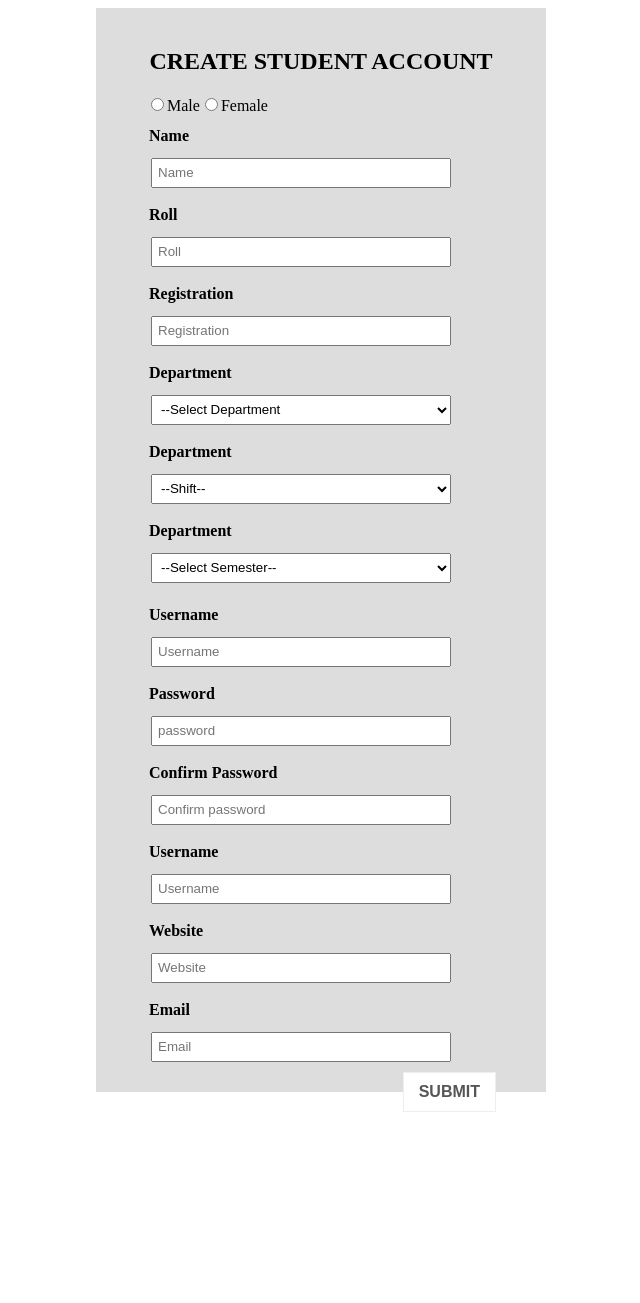
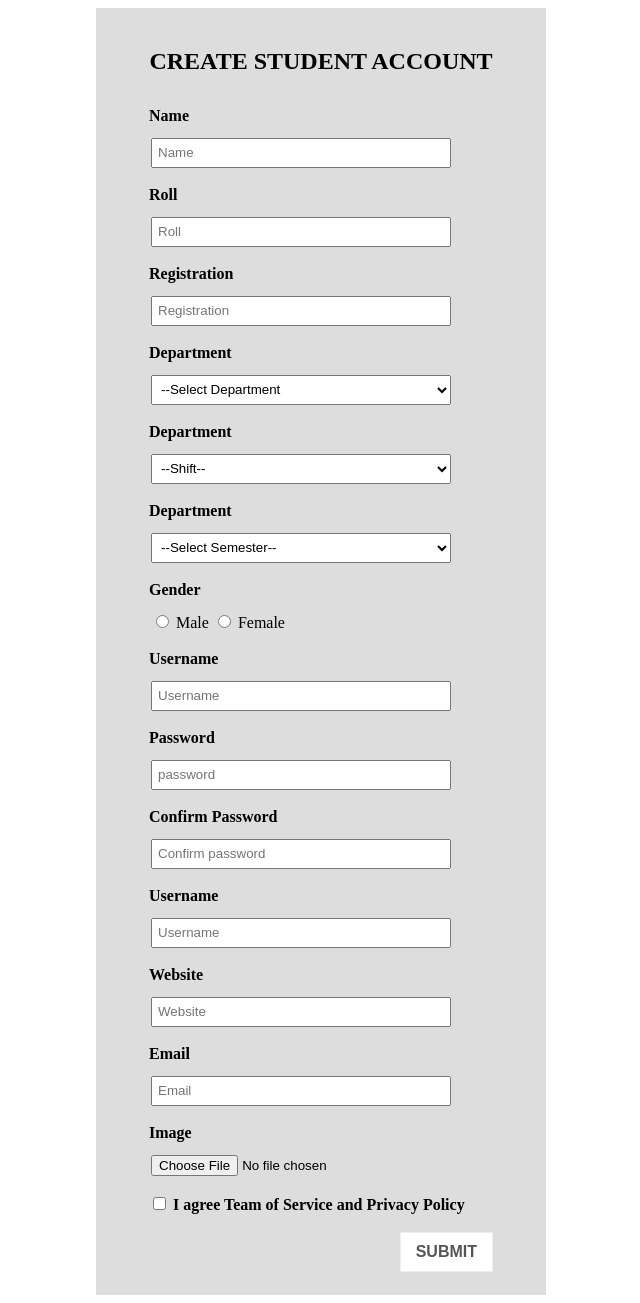
Before and after one commit to humaun-kabir/form_validation_3, a PHP site: page / in a window 1280 px wide. Shown: the whole page, without its empty margins (319-959 px from the left). Before the commit the page ends 1112 px from the top, so only its background shows below. Run offline with PHP 8.4, Linux system fonts and the light colour scheme.

Commit message:
correction is done

```diff
--- a/index.php
+++ b/index.php
@@ -72,7 +72,7 @@
             $error_msg['pass3'] = "Password must be 8-20";
         }
         $website = $_POST['website'];
-        if(filter_var($website,FILTER_VALIDATE_URL)){
+        if(!filter_var($website,FILTER_VALIDATE_URL)){
             $error_msg['website'] = "invalid website address";
         }
 
@@ -80,6 +80,23 @@
         if(!filter_var($email, FILTER_VALIDATE_EMAIL)){
             $error_msg['email'] = "invalid email";
         }
+
+        if($_FILES['img']['name']){
+
+           //if($_FILES['img']['size'] <= (1024*1024)) && ($_FILES['img']['type'] == "image/jpeg") && ($_FILES['img']['type'] == "image/png"){
+
+                move_uploaded_file($_FILES['img']['tmp_name'],"upload/" .time() .rand() .$_FILES['img']['name']);
+
+
+        }
+        else{
+            $error_msg['img'] = "Image is required";
+        }
+
+        if(empty($_POST['agree'])){
+            $error_msg['agree'] = "please checked";
+        }
+
 
     }
 ?>
@@ -188,12 +205,13 @@
                     </td>
                     <td>
                         <input type="text" class="text" id="reg" name="reg" placeholder="Registration">
-                    </td>
+
                     <?php
                             if(isset($error_msg['reg'])){
                                 echo"<div class='error'>". $error_msg['reg']."</div>";
                             }
-                        ?>
+                    ?>
+                    </td>
                 </tr>
 
                 <tr class="row">
@@ -251,7 +269,8 @@
                 </tr>
 
                 <tr class="row">
-                    <input type="radio" name="sex" id="sex" value="male" <?php if(isset($sex) && $sex = 'male') echo 'checked = "checked"'; ?>>
+                    <td class="label"><label for="sex">Gender</lable></td>
+                    <td><input type="radio" name="sex" id="sex" value="male" <?php if(isset($sex) && $sex = 'male') echo 'checked = "checked"'; ?>>
                     <label for="sex">Male</label>
                     <input type="radio" name="sex" id="sex" value="female" <?php if(isset($sex) && $sex = 'female') echo 'checked = "checked"'; ?>>
                     <label for="sex">Female</label>
@@ -260,6 +279,7 @@
                                 echo"<div class='error'>". $error_msg['sex']."</div>";
                             }
                         ?>
+                    </td>
                 </tr>
 
                 <tr class="row">
@@ -276,7 +296,7 @@
 
                 <tr class="row">
                     <td class="label"><label for="pass">Password</lable></td>
-                    <td> <input type="text" class="text" placeholder="password" id="pass" name="pass"> </td>
+                    <td> <input type="text" class="text" placeholder="password" id="pass" name="pass">
                     <?php
                             if(isset($error_msg['pass'])){
                                 echo"<div class='error'>". $error_msg['pass']."</div>";
@@ -286,6 +306,7 @@
                                 echo"<div class='error'>". $error_msg['pass3']."</div>";
                             }
                     ?>
+                    </td>
                 </tr>
 
                 <tr class="row">
@@ -334,8 +355,36 @@
                 </td>
                 </tr>
 
+                <tr class="row">
+                    <td class="label">
+                        <label for="img">Image</label>
+                    </td>
+                    <td><input type="file" name="img" id="img">
+                    <?php
+                            if(isset($error_msg['img'])){
+                                echo"<div class='error'>". $error_msg['img']."</div>";
+                            }
+                    ?>
+
+                </td>
+                </tr>
+
+                <tr class="row">
+                    <td class="label">
+                        <input type="checkbox" name="agree" id="agree" value="yes" <?php if(isset($agree) && $agree='yes') echo 'checked = "checked"' ?>>
+                        <label for="agree">I agree Team of Service and Privacy Policy</label>
+                        <?php
+                            if(isset($error_msg['agree'])){
+                                echo"<div class='error'>". $error_msg['agree']."</div>";
+                            }
+                    ?>
+                    </td>
+                </tr>
+                <tr>
+                    <td><input class="btn" type="submit" name="submit"></td>
+                </tr>
             </table>
-            <input class="btn" type="submit" name="submit">
+
         </form>
     </div>
 </body>
```
